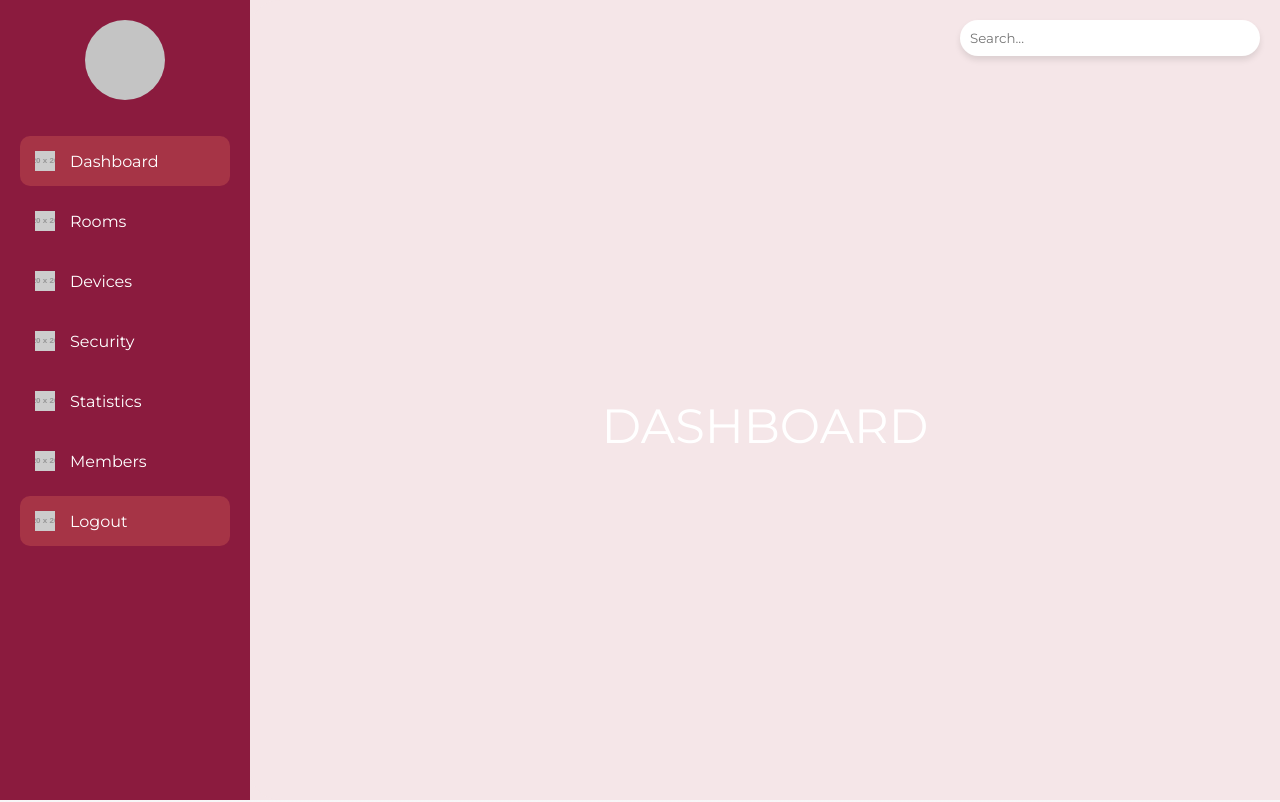
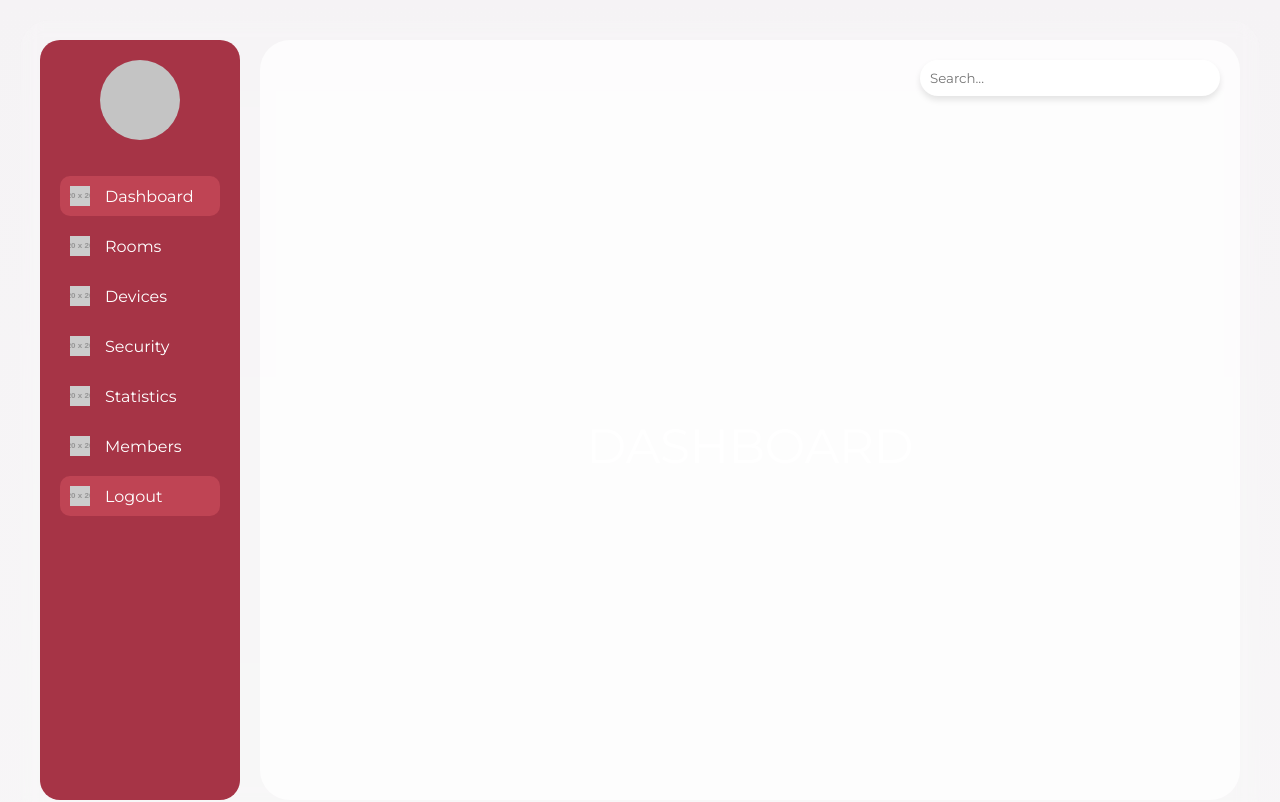
Before and after one commit to gomez50057/PAEM, a Next.js app: page /dashboard in a window 1280 px wide. Shown: the top 802 px of the page. Built offline with nearby package versions, Linux system fonts and the light colour scheme.

Commit message:
Dashboard

```diff
--- a/src/components/Dashboard.css
+++ b/src/components/Dashboard.css
@@ -4,22 +4,28 @@ body {
   margin: 0;
   padding: 0;
   box-sizing: border-box;
+  background-color: #ffffff; /* Fondo blanco */
 }
 
 .dashboard-container {
   display: flex;
   height: 100vh;
-  background-color: #f5e6e8;
+  background: rgba(255, 255, 255, 0.1); /* Efecto Glass */
+  backdrop-filter: blur(10px);
+  border-radius: 30px;
+  padding: 20px;
+  margin: 20px;
 }
 
 /* Sidebar styles */
 .sidebar {
-  width: 250px;
-  background-color: #8b1b3e;
+  width: 200px;
+  background-color: #a63446; /* Color más cercano al de la imagen */
   padding: 20px;
   display: flex;
   flex-direction: column;
   align-items: center;
+  border-radius: 20px;
 }
 
 .profile-picture {
@@ -41,7 +47,7 @@ body {
 
 .nav-menu li {
   width: 100%;
-  padding: 15px;
+  padding: 10px;
   margin-bottom: 10px;
   color: #fff;
   font-size: 1rem;
@@ -54,7 +60,7 @@ body {
 
 .nav-menu li:hover,
 .nav-menu li.active {
-  background-color: #a63446;
+  background-color: #bf4454;
 }
 
 .nav-menu li img.icon {
@@ -63,19 +69,21 @@ body {
 
 .logout {
   margin-top: auto;
-  background-color: #a63446;
+  background-color: #bf4454;
 }
 
 .logout:hover {
-  background-color: #bf4454;
+  background-color: #d65564;
 }
 
 /* Main content styles */
 .main-content {
   flex: 1;
-  background-color: #f5e6e8;
+  background: rgba(255, 255, 255, 0.7); /* Fondo con efecto Glass */
+  backdrop-filter: blur(20px);
+  border-radius: 30px;
   padding: 20px;
-  border-radius: 30px 0 0 30px;
+  margin-left: 20px;
 }
 
 .header {
@@ -101,5 +109,5 @@ body {
 
 .content h1 {
   font-size: 3rem;
-  color: #fff;
+  color: #ffffff;
 }
```
